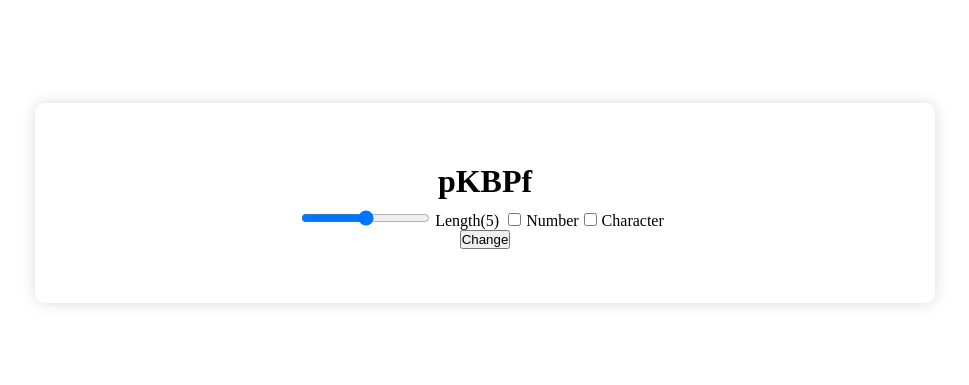
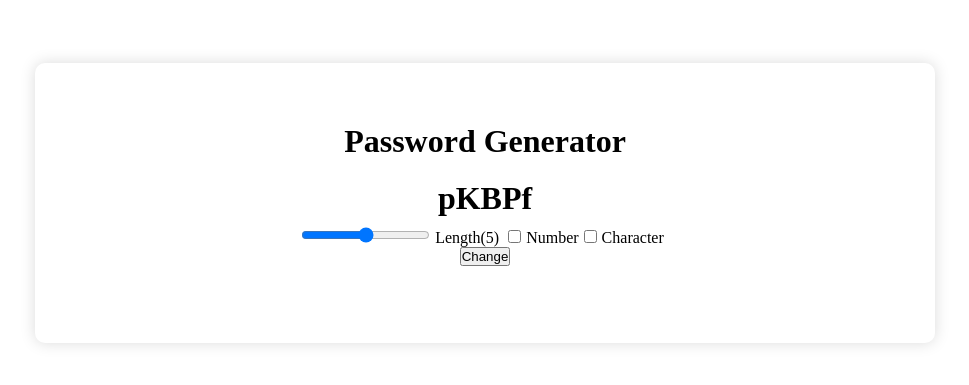
Before and after one commit to pnnitish9/Password-generator-using-react, a React app: page / in a window 1280 px wide. Shown: the part 197-582 px from the top of the page, without its empty margins (155-1124 px from the left). Built offline with nearby package versions, Linux system fonts and the light colour scheme.

Commit message:
forth commit

```diff
--- a/App.js
+++ b/App.js
@@ -6,7 +6,6 @@ function PasswordGenerator(){
     const [length, setLenght] = useState(5);
     const [numberChanged, setNumberChanged] = useState(false);
     const [charChanged, setCharChanged] = useState(false);
-    const [changepass, setChangepass] = useState("");
 
     const genPassword = useCallback(()=>{
         let str = "abcdefghijklmnopqrstuvwxyzABCDEFGHIJKLMNOPQRSTUVWXYZ";
@@ -29,13 +28,16 @@ function PasswordGenerator(){
         }
 
         setPassword(pass);
-    },[length,numberChanged,charChanged,changepass]);
+    },[length,numberChanged,charChanged]);
+
+
     useEffect(()=>{
         genPassword();
     },[genPassword]);
 
     return(
         <div className="box">
+            <h1>Password Generator</h1>
             <h1>{password}</h1>
             <div>
                 <input type="range" min={5} max={25} onChange={(e)=>setLenght(e.target.value)}/>
@@ -45,7 +47,7 @@ function PasswordGenerator(){
                 <input type="checkbox" defaultChecked={charChanged} onChange={()=>setCharChanged(!charChanged)}/>
                 <label>Character</label>
             </div>
-            <button onClick={()=>setChangepass(changepass)}>Change</button>
+            <button onClick={genPassword}>Change</button>
         </div>
     )
 }
--- a/style.css
+++ b/style.css
@@ -18,7 +18,7 @@ body{
 
 .box{
     width: 50rem;
-    height: 100px;
+    height: 180px;
     text-align: center;
     box-shadow: 0px 0px 15px 0px rgba(0, 0, 0, 0.144);
     padding: 50px;
```
Also changed, not shown: 4 other files.
